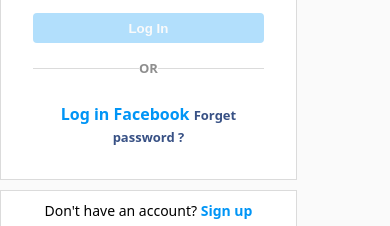
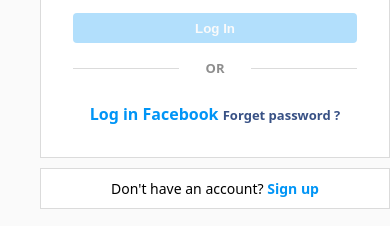
Before and after one commit to Iago-Code/Clone-Instagram, a plain HTML site: page index.html in a window 390 px wide. Shown: the part 235-461 px from the top of the page. Drawn offline with Linux system fonts and the light colour scheme.

Commit message:
atualizão v2

```diff
--- a/estilos/media-query.css
+++ b/estilos/media-query.css
@@ -1,39 +1,59 @@
-@media only screen and (max-width: 1028px)
-{
-    .container{
-        max-width: 100%;
-        margin: 0 auto;
+
+@media only screen and (min-width: 1028px) {
+   .container {
+       max-width: 1028px; /* ou qualquer outro valor desejado */
+
    }
-       .footer{
+
+   .footer {
        max-width: 80%;
    }
 }
-@media only screen and (max-width: 875px)
-{
-   .pitch{
-    display: none;
+
+
+@media only screen and (max-width: 1027px) {
+   .container {
+       max-width: 100%;
+       max-width: 1028px;
+       margin: 0 auto;
    }
-   .footer{
+
+   @media only screen and (max-width: 1028px) {
+      .container {
+          max-width: 100%;
+      }
+
+
+   .footer {
        max-width: 80%;
        margin-top: 5rem;
    }
-   html{
-    height: 100VH;
+}
+
+/* Small screens */
+@media only screen and (max-width: 875px) {
+   .pitch {
+
+   }
+
+   .footer {
+       margin-top: 5rem;
+   }
+
+   html {
+       height: 100vh;
        width: 100vw;
    }
+
    .form {
        text-align: center;
-
        max-width: 350px;
-
    }
 }
-@media only screen and (max-width: 375px)
-{
 
-   .footer{
 
+@media only screen and (max-width: 375px) {
+   .footer {
        margin-top: 2%;
    }
-
 }
--- a/estilos/style.css
+++ b/estilos/style.css
@@ -15,11 +15,11 @@
 }
 
 .container {
-    width: 935px;
-    display: grid;
-    grid-template-columns: 1fr 350px;
-    column-gap: 1.25rem;
-    margin: 7,5rem auto 8.125rem;
+  width: 935px;
+  display: grid;
+  grid-template-columns: 2fr 350px;
+  column-gap: 1.25rem;
+  margin: auto; /* Alteração aqui para centralizar verticalmente */
 }
 
 .pitch {
@@ -28,9 +28,6 @@
   background-image: url(../imagem/instagram-celular.png);
   background-size: contain;
   background-repeat: no-repeat;
-
-
-
 }
 
 form {
```
Lines whose indentation alone changed are shown as unchanged.
